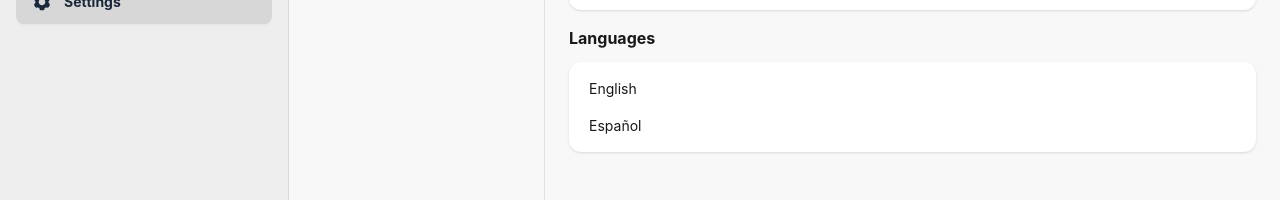
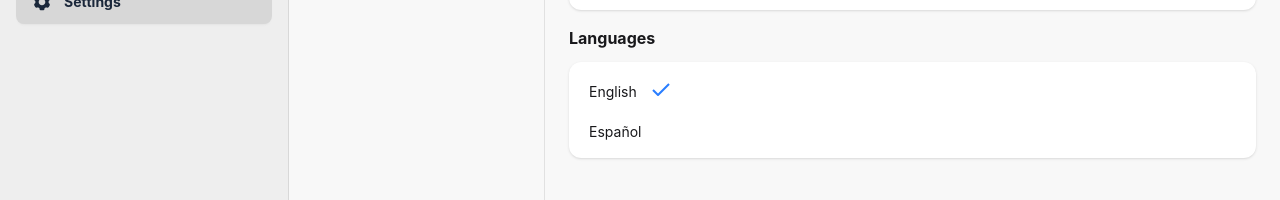
Before and after one commit to vickjavariz/bible-mind, a React (Vite) app: page /settings/language in a window 1280 px wide. Shown: the part 183-383 px from the top of the page. Built offline with nearby package versions, Linux system fonts and the light colour scheme.

Commit message:
feat: add check icon to indicate active language selection

```diff
--- /dev/null
+++ b/src/components/icons/CheckIcon.tsx
@@ -0,0 +1,16 @@
+import type { SVGProps } from "react";
+
+export default function SvgCheckIcon(props: SVGProps<SVGSVGElement>) {
+  return (
+    <svg
+      xmlns="http://www.w3.org/2000/svg"
+      width="1em"
+      height="1em"
+      fill="currentColor"
+      viewBox="0 0 24 24"
+      {...props}
+    >
+      <path d="M9 15.59 4.71 11.3 3.3 12.71l5 5c.2.2.45.29.71.29s.51-.1.71-.29l11-11-1.41-1.41L9.02 15.59Z" />
+    </svg>
+  );
+}
--- a/src/components/icons/index.tsx
+++ b/src/components/icons/index.tsx
@@ -1,6 +1,7 @@
 export { default as ArrowLeftIcon } from "./ArrowLeftIcon";
 export { default as BibleIcon } from "./BibleIcon";
 export { default as BookOpenIcon } from "./BookOpenIcon";
+export { default as CheckIcon } from "./CheckIcon";
 export { default as CogIcon } from "./CogIcon";
 export { default as PlusIcon } from "./PlusIcon";
 export { default as TranslateIcon } from "./TranslateIcon";
--- a/src/routes/settings/language.tsx
+++ b/src/routes/settings/language.tsx
@@ -2,6 +2,7 @@ import { useTranslation } from "react-i18next";
 
 import { createFileRoute } from "@tanstack/react-router";
 
+import { CheckIcon } from "@/components/icons";
 import PageContent from "@/components/ui/PageContent";
 import PageHeader from "@/components/ui/PageHeader";
 import {
@@ -42,13 +43,16 @@ function RouteComponent() {
             {Object.entries(LANGUAGES).map(([code, config]) => (
               <li key={code}>
                 <button
-                  className="py-2"
+                  className="py-2 flex items-end"
                   type="button"
                   onClick={() => {
                     if (code !== languageKey) i18n.changeLanguage(code);
                   }}
                 >
                   {config.nativeName}
+                  <CheckIcon
+                    className={`text-primary text-2xl ml-1 ${languageKey !== code ? "invisible" : ""}`}
+                  />
                 </button>
               </li>
             ))}
```
Also changed, not shown: src/assets/icons/check.svg (added).
